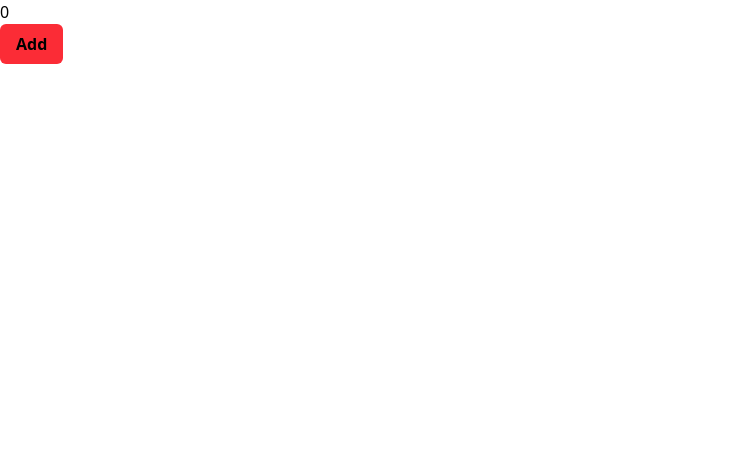
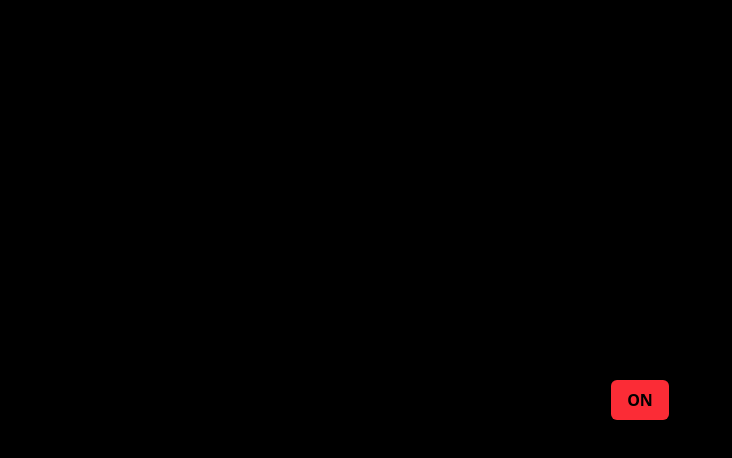
Before and after one commit to sagun-basnet/react-IIC-group-I, a React (Vite) app: page / in a window 1280 px wide. Shown: the top 458 px of the page, without its empty margins (0-732 px from the left). Built offline with nearby package versions, Linux system fonts and the light colour scheme.

Commit message:
toggle button

```diff
--- a/src/App.jsx
+++ b/src/App.jsx
@@ -4,6 +4,7 @@ import Form from "./components/Form";
 import Home from "./pages/Home";
 const App = () => {
   const [count, setCount] = useState(0);
+  const [state, setState] = useState(false);
   // let count = 0;
   const handleCount = () => {
     // count += 1;
@@ -16,14 +17,20 @@ const App = () => {
   // };
   return (
     <>
-      <span>{count}</span>
-      <br />
-      <button
-        onClick={handleCount}
-        className="p-2 px-4 bg-red-500 rounded-md font-bold"
+      {/* <span>{count}</span>
+      <br /> */}
+      <div
+        className={`h-screen flex justify-center items-center ${
+          state ? "bg-white" : "bg-black"
+        }`}
       >
-        Add
-      </button>
+        <button
+          onClick={() => setState(!state)}
+          className="p-2 px-4 bg-red-500 rounded-md font-bold"
+        >
+          {state ? "OFF" : "ON"}
+        </button>
+      </div>
       {/* <Home title="This is home" /> */}
       {/* <Form type="register" />
       <Button text="See more" color="red" /> */}
```
